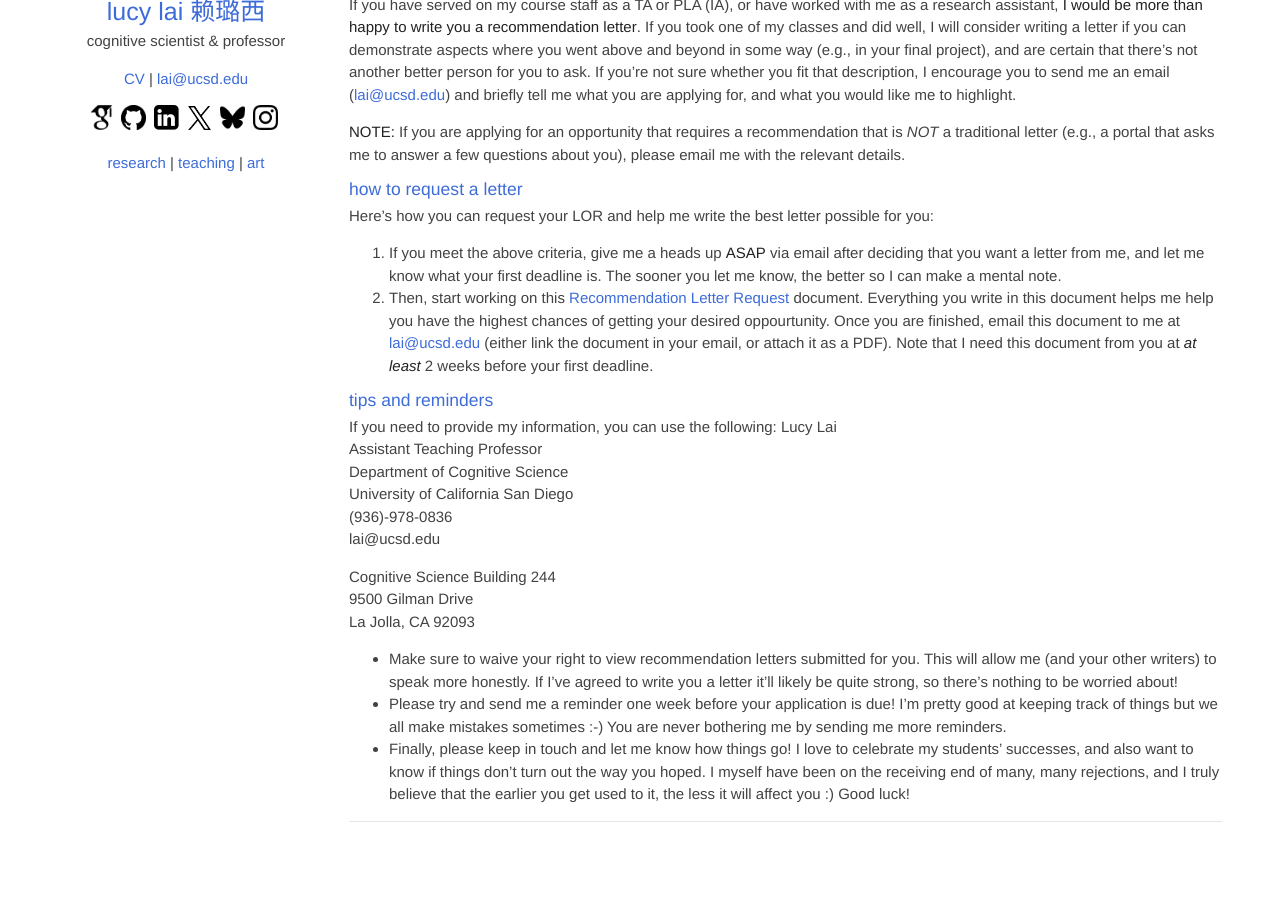
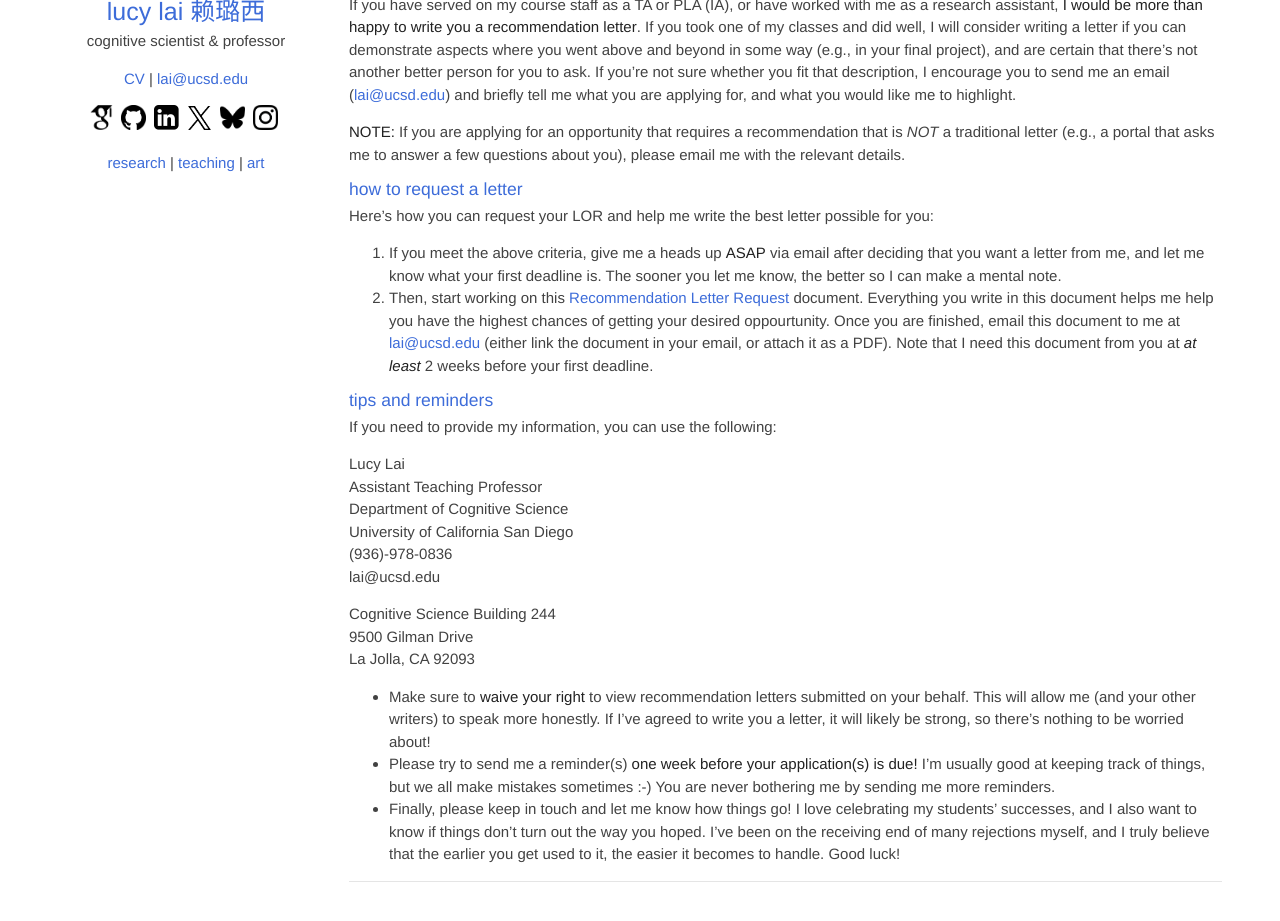
Before and after one commit to lucylai96/lucylai96.github.io, a Jekyll site: the page built from letters.md, in a window 1280 px wide and 1207 px high, cut to the strip 255-1176 px from the top of the window. Built offline with Jekyll 4.4.1, drawn with Linux system fonts in a browser that asks for light colours; our own code applies the rules of GitHub Pages for plain Markdown files.

Commit message:
Update letters.md

```diff
--- a/letters.md
+++ b/letters.md
@@ -19,6 +19,7 @@ Here's how you can request your LOR and help me write the best letter possible f
 ### tips and reminders
 
 If you need to provide my information, you can use the following:
+
 Lucy Lai<br>
 Assistant Teaching Professor <br>
 Department of Cognitive Science<br>
@@ -30,8 +31,8 @@ Cognitive Science Building 244<br>
 9500 Gilman Drive<br>
 La Jolla, CA 92093<br>
 
-- Make sure to waive your right to view recommendation letters submitted for you. This will allow me (and your other writers) to speak more honestly. If I’ve agreed to write you a letter it’ll likely be quite strong, so there’s nothing to be worried about!
-- Please try and send me a reminder one week before your application is due! I’m pretty good at keeping track of things but we all make mistakes sometimes :-) You are never bothering me by sending me more reminders.
-- Finally, please keep in touch and let me know how things go! I love to celebrate my students’ successes, and also want to know if things don’t turn out the way you hoped. I myself have been on the receiving end of many, many rejections, and I truly believe that the earlier you get used to it, the less it will affect you :) Good luck!
+- Make sure to **waive your right** to view recommendation letters submitted on your behalf. This will allow me (and your other writers) to speak more honestly. If I’ve agreed to write you a letter, it will likely be strong, so there’s nothing to be worried about!
+- Please try to send me a reminder(s) **one week before your application(s) is due!** I’m usually good at keeping track of things, but we all make mistakes sometimes :-) You are never bothering me by sending me more reminders.
+- Finally, please keep in touch and let me know how things go! I love celebrating my students’ successes, and I also want to know if things don’t turn out the way you hoped. I’ve been on the receiving end of many rejections myself, and I truly believe that the earlier you get used to it, the easier it becomes to handle. Good luck!
 
 ***
```
